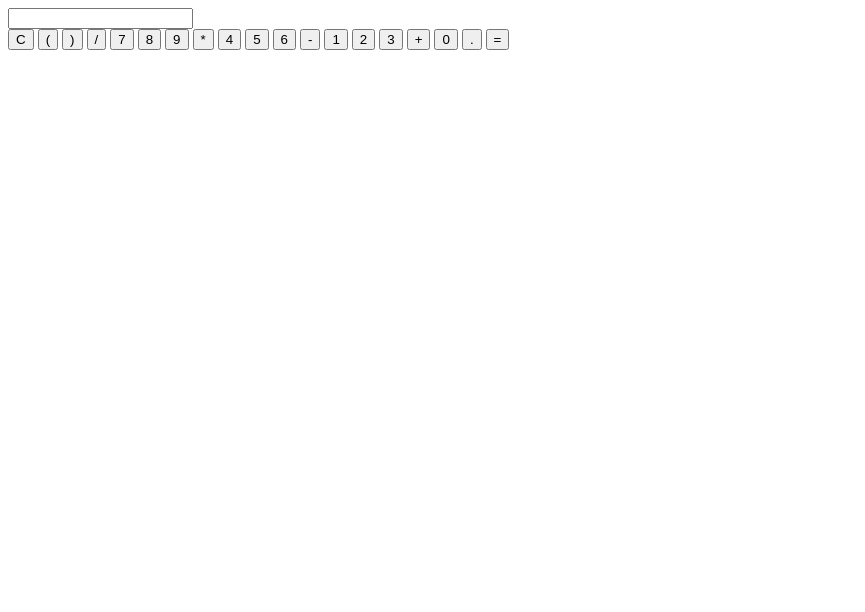
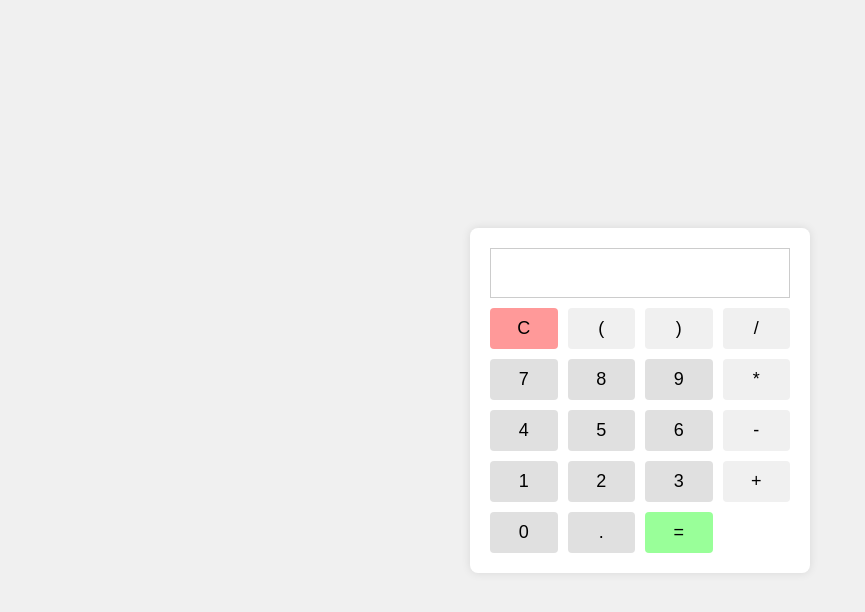
Before and after one commit to haoweig/top-calculator, a plain HTML site: page index.html in a window 1280 px wide. Shown: the whole page, without its empty margins (0-865 px from the left). Drawn offline with Linux system fonts and the light colour scheme.

Commit message:
Added basic design

```diff
--- a/index.html
+++ b/index.html
@@ -4,6 +4,7 @@
     <meta charset="UTF-8">
     <meta name="viewport" content="width=device-width, initial-scale=1.0">
     <title>Minimalistic Calculator</title>
+    <link rel="stylesheet" href="styles.css">
 </head>
 <body>
     <div class="calculator">
--- /dev/null
+++ b/styles.css
@@ -0,0 +1,60 @@
+body {
+    font-family: Arial, sans-serif;
+    display: flex;
+    justify-content: center;
+    align-items: center;
+    height: 100vh;
+    margin: 0;
+    background-color: #f0f0f0;
+}
+
+.calculator {
+    background-color: #fff;
+    border-radius: 8px;
+    box-shadow: 0 0 10px rgba(0,0,0,0.1);
+    padding: 20px;
+    width: 300px;
+}
+
+#display {
+    width: 100%;
+    height: 50px;
+    font-size: 24px;
+    text-align: right;
+    margin-bottom: 10px;
+    padding: 5px;
+    box-sizing: border-box;
+    border: 1px solid #ccc;  /* Add this line */
+    outline: none;
+}
+
+.buttons {
+    display: grid;
+    grid-template-columns: repeat(4, 1fr);
+    gap: 10px;
+}
+
+button {
+    padding: 10px;
+    font-size: 18px;
+    border: none;
+    background-color: #e0e0e0;
+    cursor: pointer;
+    border-radius: 4px;
+}
+
+button:hover {
+    background-color: #d0d0d0;
+}
+
+.operator {
+    background-color: #f0f0f0;
+}
+
+#clear {
+    background-color: #ff9999;
+}
+
+#equals {
+    background-color: #99ff99;
+}
```
